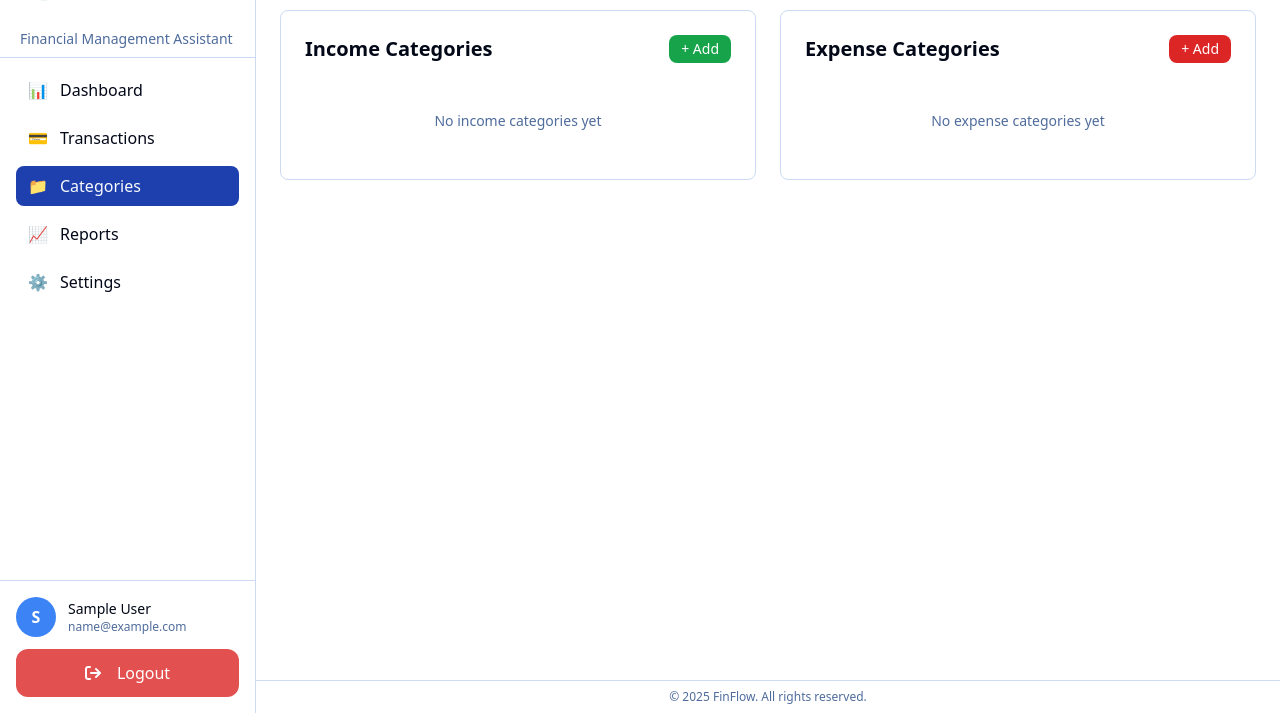
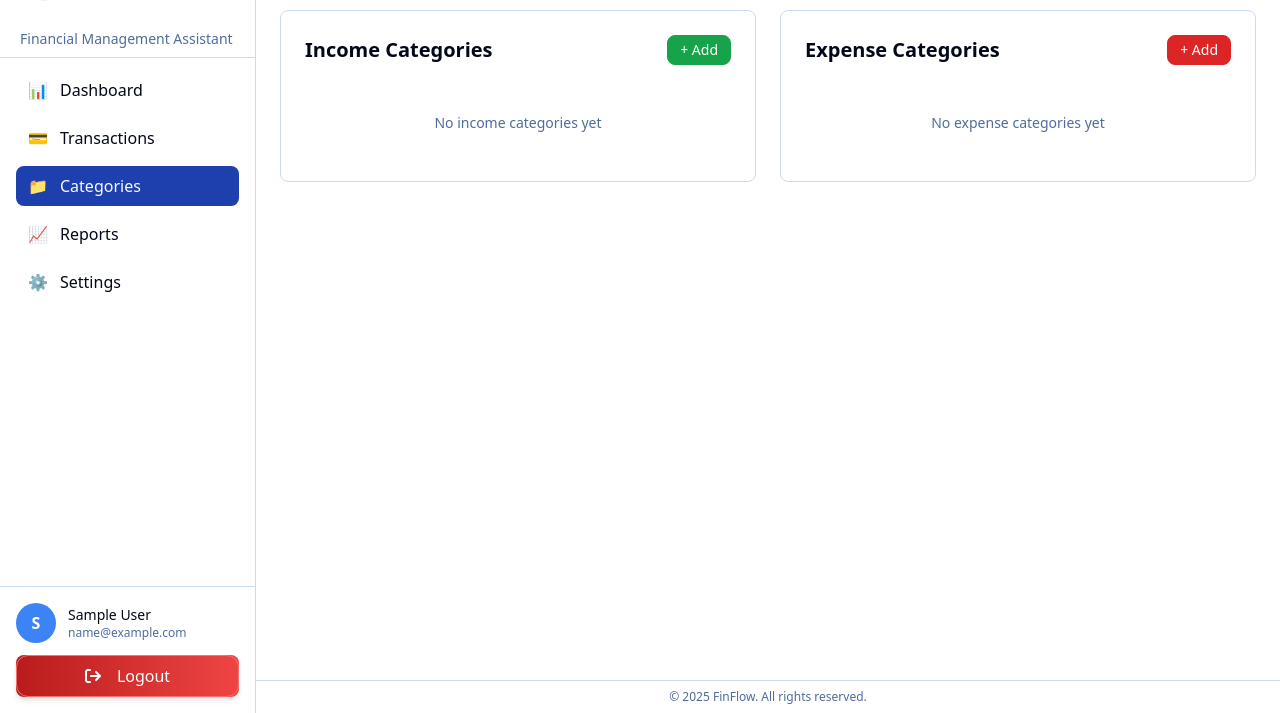
Before and after one commit to Simons010/FinFlow, a Django app: page /categories/ in a window 1280 px wide. Shown: the part 87-800 px from the top of the page. Run offline with Django 5.2, Linux system fonts and the light colour scheme; the visitor is signed in with stand-in values (Sample User, id 1); data that the repository does not hold is empty.

Commit message:
style: Update button styles for improved visibility and consistency across various templates

```diff
--- a/finflow/views.py
+++ b/finflow/views.py
@@ -25,7 +25,7 @@ def dashboard(request):
     if hour < 12:
         greeting = "Good morning"
         gradient_class = "bg-gradient-to-r from-blue-900 to-blue-300"
-    elif hour < 18:
+    elif hour < 17:
         greeting = "Good afternoon"
         gradient_class = "bg-gradient-to-r from-yellow-900 to-yellow-300"
     else:
--- a/static/css/output.css
+++ b/static/css/output.css
@@ -616,6 +616,10 @@ video {
   bottom: 0px;
 }
 
+.z-10 {
+  z-index: 10;
+}
+
 .z-50 {
   z-index: 50;
 }
@@ -778,6 +786,11 @@ video {
   transform: translate(var(--tw-translate-x), var(--tw-translate-y)) rotate(var(--tw-rotate)) skewX(var(--tw-skew-x)) skewY(var(--tw-skew-y)) scaleX(var(--tw-scale-x)) scaleY(var(--tw-scale-y));
 }
 
+.translate-x-\[-100\%\] {
+  --tw-translate-x: -100%;
+  transform: translate(var(--tw-translate-x), var(--tw-translate-y)) rotate(var(--tw-rotate)) skewX(var(--tw-skew-x)) skewY(var(--tw-skew-y)) scaleX(var(--tw-scale-x)) scaleY(var(--tw-scale-y));
+}
+
 .transform {
   transform: translate(var(--tw-translate-x), var(--tw-translate-y)) rotate(var(--tw-rotate)) skewX(var(--tw-skew-x)) skewY(var(--tw-skew-y)) scaleX(var(--tw-scale-x)) scaleY(var(--tw-scale-y));
 }
@@ -961,14 +966,24 @@ video {
   border-color: rgb(187 247 208 / var(--tw-border-opacity, 1));
 }
 
+.border-green-600 {
+  --tw-border-opacity: 1;
+  border-color: rgb(22 163 74 / var(--tw-border-opacity, 1));
+}
+
 .border-red-200 {
   --tw-border-opacity: 1;
   border-color: rgb(254 202 202 / var(--tw-border-opacity, 1));
 }
 
-.border-green-500 {
+.border-red-600 {
   --tw-border-opacity: 1;
-  border-color: rgb(34 197 94 / var(--tw-border-opacity, 1));
+  border-color: rgb(220 38 38 / var(--tw-border-opacity, 1));
+}
+
+.border-red-400 {
+  --tw-border-opacity: 1;
+  border-color: rgb(248 113 113 / var(--tw-border-opacity, 1));
 }
 
 .bg-black\/40 {
@@ -1084,6 +1088,16 @@ video {
 
 .bg-gradient-to-r {
   background-image: linear-gradient(to right, var(--tw-gradient-stops));
+}
+
+.bg-gradient-to-l {
+  background-image: linear-gradient(to left, var(--tw-gradient-stops));
+}
+
+.from-blue-900 {
+  --tw-gradient-from: #1e3a8a var(--tw-gradient-from-position);
+  --tw-gradient-to: rgb(30 58 138 / 0) var(--tw-gradient-to-position);
+  --tw-gradient-stops: var(--tw-gradient-from), var(--tw-gradient-to);
 }
 
 .from-custom-accent\/10 {
@@ -1092,22 +1106,34 @@ video {
   --tw-gradient-stops: var(--tw-gradient-from), var(--tw-gradient-to);
 }
 
-.from-blue-900 {
-  --tw-gradient-from: #1e3a8a var(--tw-gradient-from-position);
-  --tw-gradient-to: rgb(30 58 138 / 0) var(--tw-gradient-to-position);
+.from-red-600 {
+  --tw-gradient-from: #dc2626 var(--tw-gradient-from-position);
+  --tw-gradient-to: rgb(220 38 38 / 0) var(--tw-gradient-to-position);
   --tw-gradient-stops: var(--tw-gradient-from), var(--tw-gradient-to);
+}
+
+.from-red-400 {
+  --tw-gradient-from: #f87171 var(--tw-gradient-from-position);
+  --tw-gradient-to: rgb(248 113 113 / 0) var(--tw-gradient-to-position);
+  --tw-gradient-stops: var(--tw-gradient-from), var(--tw-gradient-to);
+}
+
+.from-red-500 {
+  --tw-gradient-from: #ef4444 var(--tw-gradient-from-position);
+  --tw-gradient-to: rgb(239 68 68 / 0) var(--tw-gradient-to-position);
+  --tw-gradient-stops: var(--tw-gradient-from), var(--tw-gradient-to);
+}
+
+.to-blue-300 {
+  --tw-gradient-to: #93c5fd var(--tw-gradient-to-position);
 }
 
 .to-custom-accent\/5 {
   --tw-gradient-to: hsl(var(--tw-custom-accent) / 0.05) var(--tw-gradient-to-position);
 }
 
-.to-blue-700 {
-  --tw-gradient-to: #1d4ed8 var(--tw-gradient-to-position);
-}
-
-.to-blue-300 {
-  --tw-gradient-to: #93c5fd var(--tw-gradient-to-position);
+.to-red-700 {
+  --tw-gradient-to: #b91c1c var(--tw-gradient-to-position);
 }
 
 .object-contain {
@@ -1356,6 +1358,12 @@ video {
   box-shadow: var(--tw-ring-offset-shadow, 0 0 #0000), var(--tw-ring-shadow, 0 0 #0000), var(--tw-shadow);
 }
 
+.shadow-md {
+  --tw-shadow: 0 4px 6px -1px rgb(0 0 0 / 0.1), 0 2px 4px -2px rgb(0 0 0 / 0.1);
+  --tw-shadow-colored: 0 4px 6px -1px var(--tw-shadow-color), 0 2px 4px -2px var(--tw-shadow-color);
+  box-shadow: var(--tw-ring-offset-shadow, 0 0 #0000), var(--tw-ring-shadow, 0 0 #0000), var(--tw-shadow);
+}
+
 .shadow-sm {
   --tw-shadow: 0 1px 2px 0 rgb(0 0 0 / 0.05);
   --tw-shadow-colored: 0 1px 2px 0 var(--tw-shadow-color);
@@ -1408,6 +1421,10 @@ video {
 
 .duration-300 {
   transition-duration: 300ms;
+}
+
+.duration-500 {
+  transition-duration: 500ms;
 }
 
 .ease-in-out {
--- a/templates/base.html
+++ b/templates/base.html
@@ -84,7 +84,7 @@
 
 
         <nav class="space-y-2 px-4 flex-1">
-            <a href="{% url 'finflow:dashboard' %}" class="flex items-center gap-3 px-3 py-2 rounded-lg transition-colors hover:bg-custom-muted {% if request.resolver_match.url_name == 'dashboard' %}bg-blue-800 text-custom-accent-foreground{% endif %}">📊 <span class="nav-label">Dashboard</span></a>
+            <a href="{% url 'finflow:dashboard' %}" class="flex items-center gap-3 px-3 py-2 rounded-lg transition-colors hover:bg-custom-muted {% if request.resolver_match.url_name == 'dashboard' %}bg-blue-800 text-custom-accent-foreground {% endif %}">📊 <span class="nav-label">Dashboard</span></a>
             <a href="{% url 'finflow:transactions' %}" class="flex items-center gap-3 px-3 py-2 rounded-lg transition-colors hover:bg-custom-muted {% if request.resolver_match.url_name == 'transactions' %}bg-blue-800 text-custom-accent-foreground{% endif %}">💳 <span class="nav-label">Transactions</span></a>
             <a href="{% url 'finflow:categories' %}" class="flex items-center gap-3 px-3 py-2 rounded-lg transition-colors hover:bg-custom-muted {% if request.resolver_match.url_name == 'categories' %}bg-blue-800 text-custom-accent-foreground{% endif %}">📁 <span class="nav-label">Categories</span></a>
             <a href="{% url 'finflow:reports' %}" class="flex items-center gap-3 px-3 py-2 rounded-lg transition-colors hover:bg-custom-muted {% if request.resolver_match.url_name == 'reports' %}bg-blue-800 text-custom-accent-foreground{% endif %}">📈 <span class="nav-label">Reports</span></a>
@@ -106,12 +106,11 @@
                 </div>
             </div>
 
-            <form method="POST" action="{% url 'logout' %}" >
+            <form method="POST" action="{% url 'logout' %}" class="group relative overflow-hidden rounded-lg bg-gradient-to-l from-red-500 to-red-700 shadow-md transition-all duration-500">
+                <span class="absolute inset-0 translate-x-[-100%] bg-white transition-transform duration-500 ease-out group-hover:translate-x-0"></span>
                 {% csrf_token %}
-                <div class="py-3 w-full h-auto rounded-xl bg-custom-destructive text-white gap-4 flex items-center justify-center">
-                    <i class="fa-solid fa-arrow-right-from-bracket"></i>
-                    <button >Logout</button>
-                </div>
+
+                <button onclick="return confirm('Are you sure you want to logout?')" class="text-white gap-4 flex items-center justify-center relative z-10 duration-500 py-2 px-2 w-full h-auto rounded-xl group-hover:text-red-600 border border-red-400 active:scale-95"><i class="fa-solid fa-arrow-right-from-bracket"></i> Logout</button>
             </form>
         </div>
     </aside>
--- a/templates/finflow/categories.html
+++ b/templates/finflow/categories.html
@@ -10,7 +10,7 @@
     <div class="bg-custom-card border border-custom-border rounded-lg p-4 md:p-6">
         <div class="flex items-center justify-between mb-4 md:mb-6">
             <h3 class="text-lg md:text-xl font-semibold">Income Categories</h3>
-            <button class="px-3 py-1 text-sm bg-green-600 text-white rounded-lg hover:bg-green-700 transition-colors whitespace-nowrap" onclick="showAddCategoryModal('income')">
+            <button class="px-3 py-1 text-sm bg-green-600 border border-green-600 text-white rounded-lg hover:bg-green-700 transition-colors whitespace-nowrap active:scale-90 active:bg-red-600 active:border-red-600" onclick="showAddCategoryModal('income')">
                 + Add
             </button>
         </div>
@@ -24,10 +24,10 @@
                     <p class="text-xs text-custom-muted-foreground">{{ category.transaction_count }} transactions</p>
                 </div>
                 <div class="flex gap-1 md:gap-2 whitespace-nowrap">
-                    <button class="text-custom-accent hover:underline text-xs md:text-sm" onclick="editCategory({{ category.id }})">Edit</button>
+                    <button class="text-blue-800 border border-blue-800 hover:bg-blue-800 hover:text-white px-2 py-1 rounded-lg active:scale-95 text-xs md:text-sm" onclick="editCategory({{ category.id }})">Edit</button>
                     <form method="POST" action="{% url 'finflow:delete_category' category.id %}" style="display:inline;" onsubmit="return confirm('Are you sure?')">
                         {% csrf_token %}
-                        <button type="submit" class="text-custom-destructive hover:underline text-xs md:text-sm">Delete</button>
+                        <button type="submit" class="text-white bg-red-600 hover:bg-transparent border border-custom-destructive hover:text-custom-destructive px-2 py-1 rounded-lg active:scale-95 text-xs md:text-sm">Delete</button>
                     </form>
                 </div>
             </div>
@@ -42,7 +42,7 @@
     <div class="bg-custom-card border border-custom-border rounded-lg p-4 md:p-6">
         <div class="flex items-center justify-between mb-4 md:mb-6">
             <h3 class="text-lg md:text-xl font-semibold">Expense Categories</h3>
-            <button class="px-3 py-1 text-sm bg-red-600 text-white rounded-lg hover:bg-red-700 transition-colors whitespace-nowrap" onclick="showAddCategoryModal('expense')">
+            <button class="px-3 py-1 text-sm bg-red-600 text-white rounded-lg hover:bg-red-700 transition-colors whitespace-nowrap active:scale-90 active:bg-transparent active:text-red-600 border border-red-600" onclick="showAddCategoryModal('expense')">
                 + Add
             </button>
         </div>
@@ -56,10 +56,10 @@
                     <p class="text-xs text-custom-muted-foreground">{{ category.transaction_count }} transactions</p>
                 </div>
                 <div class="flex gap-1 md:gap-2 whitespace-nowrap">
-                    <button class="text-custom-accent hover:underline text-xs md:text-sm" onclick="editCategory({{ category.id }})">Edit</button>
+                    <button class="text-blue-800 bg-transparent border hover:bg-blue-800 border-blue-800 hover:text-white px-2 py-1 rounded-lg active:scale-95 text-xs md:text-sm" onclick="editCategory({{ category.id }})">Edit</button>
                     <form method="POST" action="{% url 'finflow:delete_category' category.id %}" style="display:inline;" onsubmit="return confirm('Are you sure?')">
                         {% csrf_token %}
-                        <button type="submit" class="text-custom-destructive hover:underline text-xs md:text-sm">Delete</button>
+                        <button type="submit" class="text-white bg-red-600 hover:bg-transparent border border-red-600 hover:text-red-600 px-2 py-1 rounded-lg active:scale-95 text-xs md:text-sm">Delete</button>
                     </form>
                 </div>
             </div>
@@ -72,7 +72,7 @@
 </div>
 
 <!-- Add Category Modal -->
-<div id="addCategoryModal" class="hidden fixed inset-0 bg-black/50 flex items-center justify-center z-50 p-4">
+<div id="addCategoryModal" class="hidden fixed inset-0 backdrop-blur-sm bg-black/50 flex items-center justify-center z-50 p-4">
     <div class="bg-custom-card rounded-lg p-4 md:p-6 w-full max-w-md shadow-xl max-h-screen overflow-y-auto">
         <h3 class="text-lg md:text-xl font-semibold mb-4">Add Category</h3>
 
@@ -90,7 +90,7 @@
                 <button type="button" onclick="closeAddCategoryModal()" class="flex-1 px-4 py-2 text-sm border border-custom-border rounded-lg hover:bg-custom-muted transition-colors">
                     Cancel
                 </button>
-                <button type="submit" class="flex-1 px-4 py-2 text-sm bg-custom-accent text-custom-accent-foreground rounded-lg hover:bg-custom-accent/90 transition-colors">
+                <button type="submit" class="flex-1 px-4 py-2 text-sm bg-blue-800 text-custom-accent-foreground rounded-lg hover:bg-custom-accent/90 transition-colors">
                     Add Category
                 </button>
             </div>
--- a/templates/finflow/settings.html
+++ b/templates/finflow/settings.html
@@ -42,7 +42,7 @@
             </div>
 
             <div class="flex flex-col sm:flex-row gap-3 pt-4">
-                <button type="submit" class="px-4 md:px-6 py-2 text-sm bg-custom-accent text-custom-accent-foreground rounded-lg hover:bg-custom-accent/90 transition-colors">
+                <button type="submit" class="px-4 md:px-6 py-2 text-sm bg-blue-800 text-custom-accent-foreground rounded-lg hover:bg-blue-600 transition-colors">
                     Save Changes
                 </button>
                 <button type="reset" class="px-4 md:px-6 py-2 text-sm border border-custom-border rounded-lg hover:bg-custom-muted transition-colors">
@@ -70,7 +70,7 @@
             </div>
 
             <div class="flex flex-col sm:flex-row gap-3 pt-4">
-                <button class="px-4 md:px-6 py-2 text-sm bg-custom-accent text-custom-accent-foreground rounded-lg hover:bg-custom-accent/90 transition-colors">
+                <button class="px-4 md:px-6 py-2 text-sm bg-blue-800 text-custom-accent-foreground rounded-lg hover:bg-blue-600 transition-colors">
                     Save Currency
                 </button>
                 <button class="px-4 md:px-6 py-2 text-sm border border-custom-border rounded-lg hover:bg-custom-muted transition-colors">
```
Also changed, not shown: other parts of static/css/output.css (+135 -72 lines), templates/finflow/reports.html (+8 -11 lines), templates/finflow/transactions.html (+7 -7 lines).
